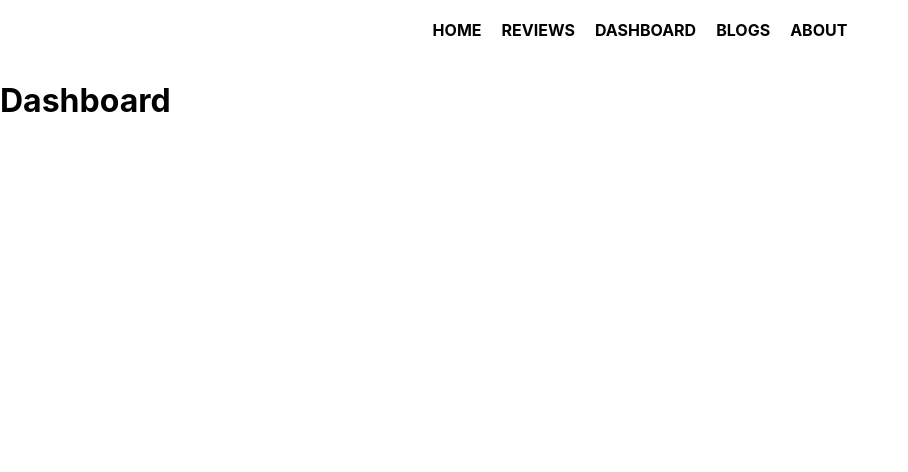
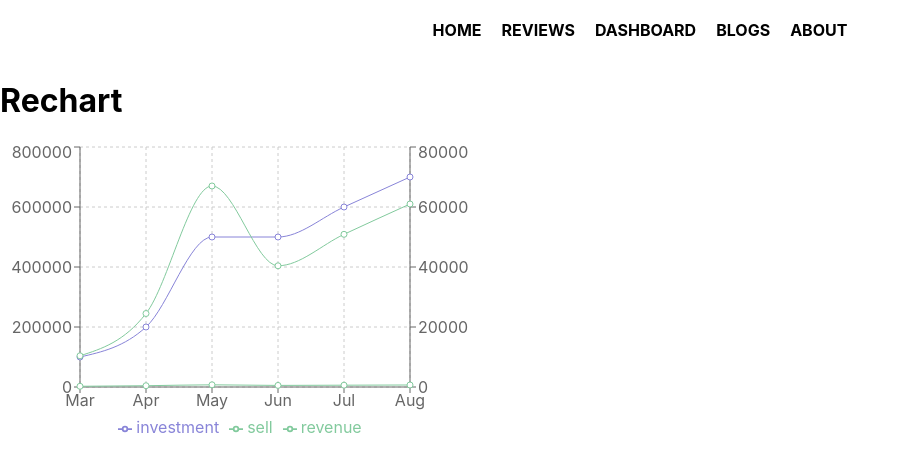
Before and after one commit to shahin7333/Good_Food, a React (Create React App) app: page /dashboard in a window 1280 px wide. Shown: the top 472 px of the page, without its empty margins (0-908 px from the left). Built offline with nearby package versions, Linux system fonts and the light colour scheme.

Commit message:
chart added

```diff
--- a/package.json
+++ b/package.json
@@ -10,6 +10,7 @@
     "react-dom": "^18.0.0",
     "react-router-dom": "^6.3.0",
     "react-scripts": "5.0.0",
+    "recharts": "^2.1.9",
     "web-vitals": "^2.1.4"
   },
   "scripts": {
--- a/src/App.js
+++ b/src/App.js
@@ -23,6 +23,7 @@
         <Route path='/*' element={<Error></Error>}></Route>
       </Routes>
     </div>
+
   );
 }
 
--- a/src/Component/Dashboard/Dashboard.css
+++ b/src/Component/Dashboard/Dashboard.css
@@ -0,0 +1,8 @@
+.rechart {
+    align-items: center;
+    text-align: center;
+}
+
+.chart {
+    align-items: center;
+}
--- a/src/Component/Dashboard/Dashboard.js
+++ b/src/Component/Dashboard/Dashboard.js
@@ -1,9 +1,73 @@
 import React from 'react';
-
+import { CartesianGrid, Legend, Line, LineChart, Tooltip, XAxis, YAxis } from 'recharts';
+import './Dashboard.css'
 const Dashboard = () => {
+    const data = [
+        {
+            "month": "Mar",
+            "investment": 100000,
+            "sell": 241,
+            "revenue": 10401
+        },
+        {
+            "month": "Apr",
+            "investment": 200000,
+            "sell": 423,
+            "revenue": 24500
+        },
+        {
+            "month": "May",
+            "investment": 500000,
+            "sell": 726,
+            "revenue": 67010
+        },
+        {
+            "month": "Jun",
+            "investment": 500000,
+            "sell": 529,
+            "revenue": 40405
+        },
+        {
+            "month": "Jul",
+            "investment": 600000,
+            "sell": 601,
+            "revenue": 50900
+        },
+        {
+            "month": "Aug",
+            "investment": 700000,
+            "sell": 670,
+            "revenue": 61000
+        }
+    ]
     return (
         <div>
-            <h1>Dashboard</h1>
+            <h1>Rechart</h1>
+            <div className='rechart'>
+
+                <LineChart className='chart'
+                    width={500}
+                    height={300}
+                    data={data}
+                    margin={{
+                        top: 5,
+                        right: 30,
+                        left: 20,
+                        bottom: 5,
+                    }}
+                >
+                    <CartesianGrid strokeDasharray="3 3" />
+                    <XAxis dataKey="month" />
+                    <YAxis yAxisId="left" />
+                    <YAxis yAxisId="right" orientation="right" />
+                    <Tooltip />
+                    <Legend />
+                    <Line yAxisId="left" type="monotone" dataKey="investment" stroke="#8884d8" activeDot={{ r: 8 }} />
+                    <Line yAxisId="right" type="monotone" dataKey="sell" stroke="#82ca9d" />
+                    <Line yAxisId="right" type="monotone" dataKey="revenue" stroke="#82ca9d" />
+                </LineChart>
+
+            </div>
         </div>
     );
 };
```
Also changed, not shown: 1 other file (tests, documents, lock files or other folders).
